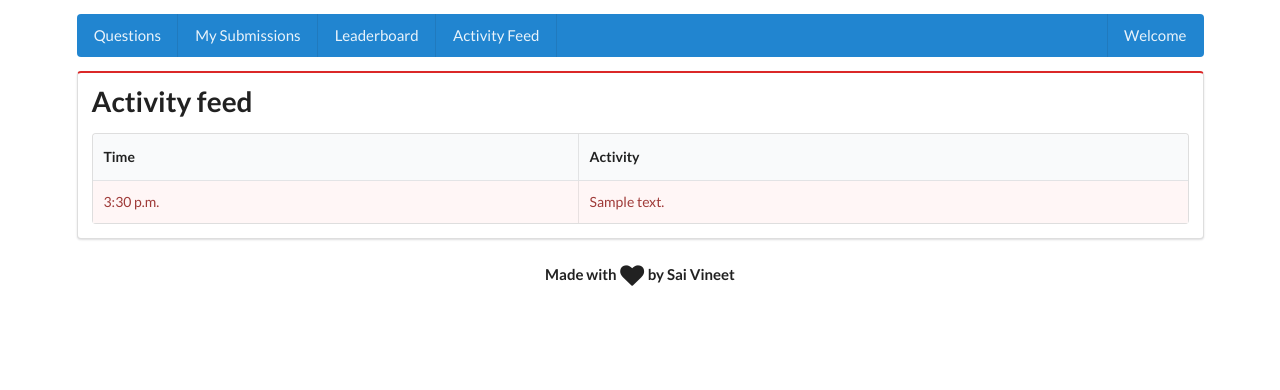
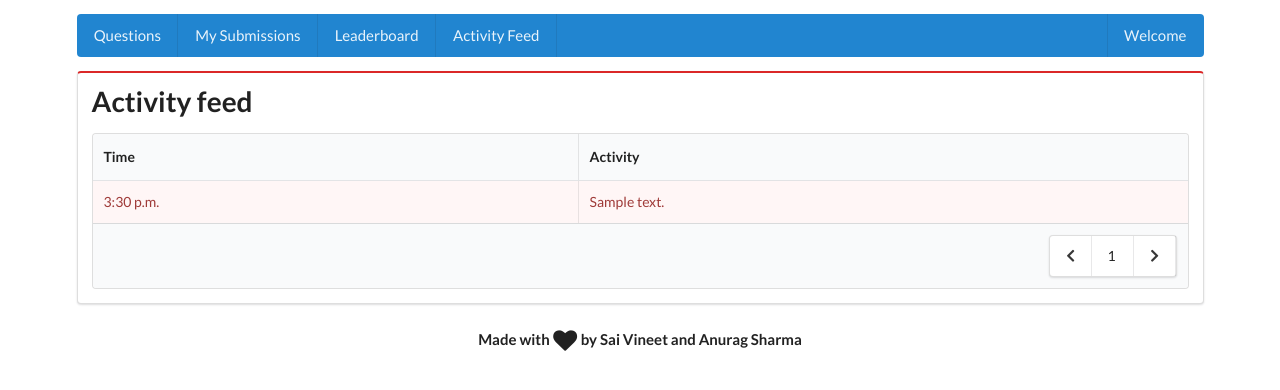
Before and after one commit to svineet/ebyte-judge, a Django app: page /main/feed/ in a window 1280 px wide. Shown: the part 80-470 px from the top of the page. Run offline with Django 3.2, Linux system fonts and the light colour scheme; tables that the repository leaves empty hold one stand-in row (values such as "Sample post"); some libraries are stand-ins or nearby versions.

Commit message:
Pagination for activity list

```diff
--- a/main/templates/base.html
+++ b/main/templates/base.html
@@ -62,7 +62,7 @@
         </div>
     </div>
     <div class="ui small centered header">
-        Made with <i class="small heart icon" style="display: inline; margin:0;"></i> by Sai Vineet
+        Made with <i class="small heart icon" style="display: inline; margin:0;"></i> by Sai Vineet and Anurag Sharma
     </div>
 </body>
 </html>
--- a/main/templates/main/activity_list.html
+++ b/main/templates/main/activity_list.html
@@ -34,9 +34,39 @@
                     {% endif %}
                 {% endfor %}
             </tbody>
+            <tfoot>
+                <tr>
+                    <th colspan="2">
+                        <div class="ui right floated pagination menu">
+                            {% if activity_list.has_previous %}
+                                <a class="icon item" href="?page={{ activity_list.previous_page_number }}">
+                                    <i class="left chevron icon"></i>
+                                </a>
+                            {% else %}
+                                <a class="icon item">
+                                    <i class="left chevron icon"></i>
+                                <a>
+                            {% endif %}
+
+                            {% for page in activity_list.paginator.page_range %}
+                                <a href="?page={{ page }}" class="item">{{ page }}</a>
+                            {% endfor %}
+
+                            {% if activity_list.has_next %}
+                                <a class="icon item" href="?page={{ activity_list.next_page_number }}">
+                                    <i class="right chevron icon"></i>
+                                </a>
+                            {% else %}
+                                <a class="icon item">
+                                    <i class="right chevron icon"></i>
+                                <a>
+                            {% endif %}
+                      </div>
+                    </th>
+                </tr>
+            </tfoot>
         </table>
     {% else %}
         <h3>No activity to display yet!</h3>
     {% endif %}
-
 {% endblock %}
--- a/main/views.py
+++ b/main/views.py
@@ -8,6 +8,7 @@ from django.contrib.auth import logout as logout_django
 from django.contrib.auth.decorators import login_required
 from django.contrib.auth.models import User
 from django.shortcuts import render, redirect, get_object_or_404
+from django.core.paginator import Paginator, EmptyPage, PageNotAnInteger
 from threading import Thread
 
 
@@ -117,9 +118,18 @@ def logout(request):
 
 # No login required for activity feed so that we can
 # access it without making an account
-# todo: paginate
 def list_activity(request):
-    activities = Activity.objects.order_by('-time')[:10]
+    activities_list = Activity.objects.order_by('-time')[:10]
+    paginator = Paginator(activities_list, 10)
+    page = request.GET.get('page')
+
+    try:
+        activities = paginator.page(page)
+    except PageNotAnInteger:
+        activities = paginator.page(1)
+    except EmptyPage:
+        activities = paginator.page(paginator.num_pages)
+
     return render(request, 'main/activity_list.html',
         {
             'activity_list': activities
```
